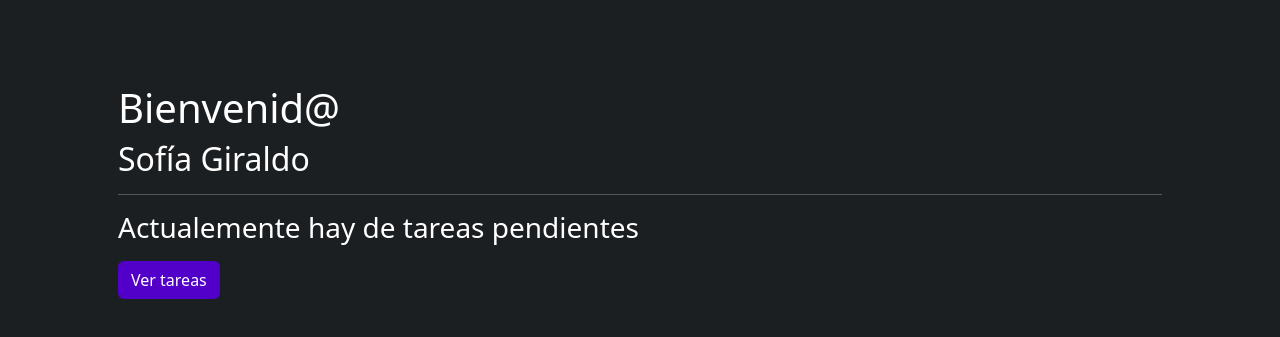
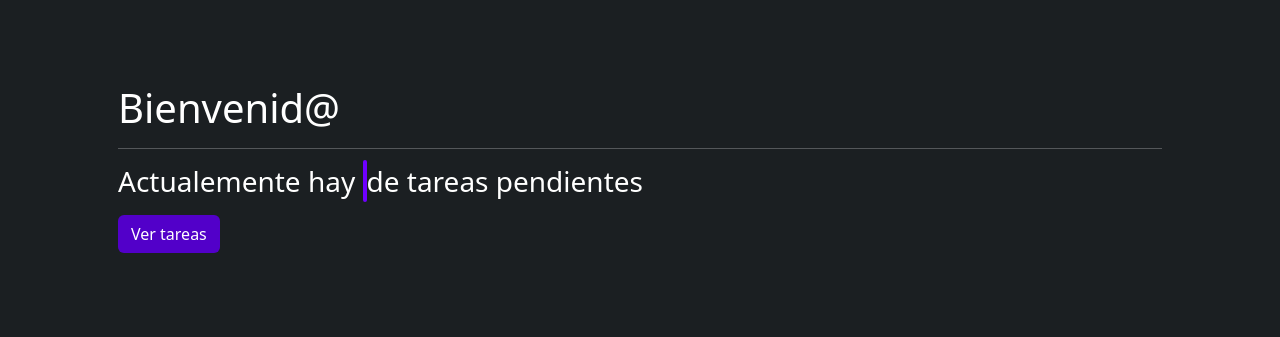
Before and after one commit to EstivenZM/CleanR, a website built with Vite: page FRONTEND/pages/worker/home_worker.html in a window 1280 px wide. Shown: the part 123-460 px from the top of the page. Built offline with nearby package versions, Linux system fonts and the light colour scheme; no server answers.

Commit message:
feat: user can view how many pending tasks

```diff
--- a/FRONTEND/assets/css/worker/home_worker.css
+++ b/FRONTEND/assets/css/worker/home_worker.css
@@ -90,3 +90,10 @@ main .container{
 .button-viewtask:hover{
   border: 1px solid #6f00ff;
 }
+
+span{
+  color: #ffff;
+  background-color: #6f00ff;
+  border-radius: 5px;
+  padding: 2px;
+}
--- a/FRONTEND/assets/js/worker/home_worker.js
+++ b/FRONTEND/assets/js/worker/home_worker.js
@@ -20,4 +20,45 @@ document.addEventListener('DOMContentLoaded', () => {
     moveNavbarBasedOnScreenWidth();
     // Ejecutar cuando cambia el tamaño de la pantalla
     window.addEventListener('resize', moveNavbarBasedOnScreenWidth);
+
+
+
+
+
+
+
+
+
 });
+
+/* ----------------------------------- Welcome user--------------------------- */
+let userName = sessionStorage.getItem("userName")
+let welcomeNameUser = document.getElementById("nameUser")
+welcomeNameUser.innerHTML=userName
+
+
+/*------------------------------------See how many pending tasks--------------------------------*/
+
+
+async function getTasks() {
+    const res = await fetch("http://localhost:3000/tasks")
+    const data = await res.json()
+    return data
+}
+
+async function viewTask() {
+    let counter = 0
+    let tasks = await getTasks()
+
+    tasks.result.forEach(task => {
+        if (task.status == "pendiente") {
+            counter += 1
+        }
+    });
+
+    let numberTask = document.getElementById("numberTask")
+    numberTask.innerHTML = counter
+
+}
+
+viewTask()
--- a/FRONTEND/pages/worker/home_worker.html
+++ b/FRONTEND/pages/worker/home_worker.html
@@ -36,7 +36,7 @@
         <div class="container mt-5 p-5">
             <div class="welcome-user">
                 <h1>Bienvenid@</h1>
-                <h2 id="nameUser">Sofía Giraldo</h2>
+                <h2 id="nameUser"></h2>
                 <hr>
             </div>
             <div class="taskUser">
```
